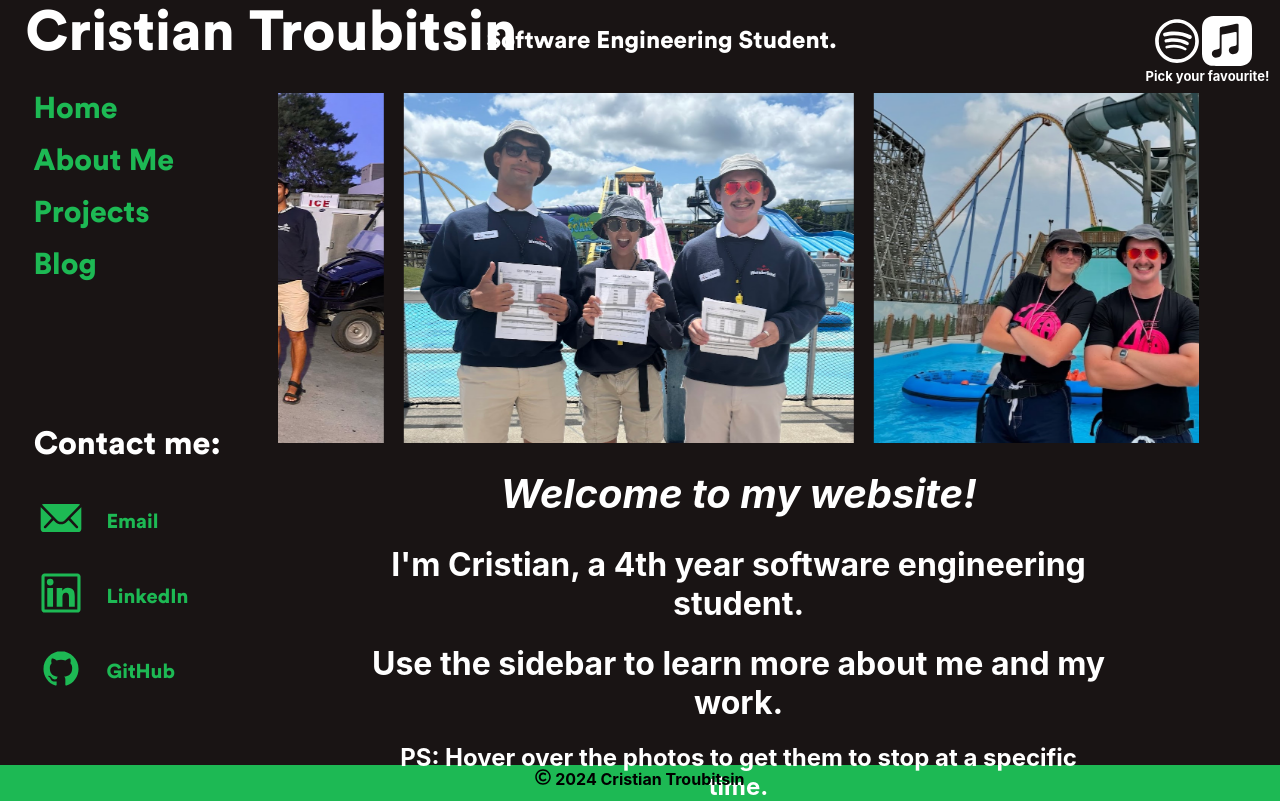
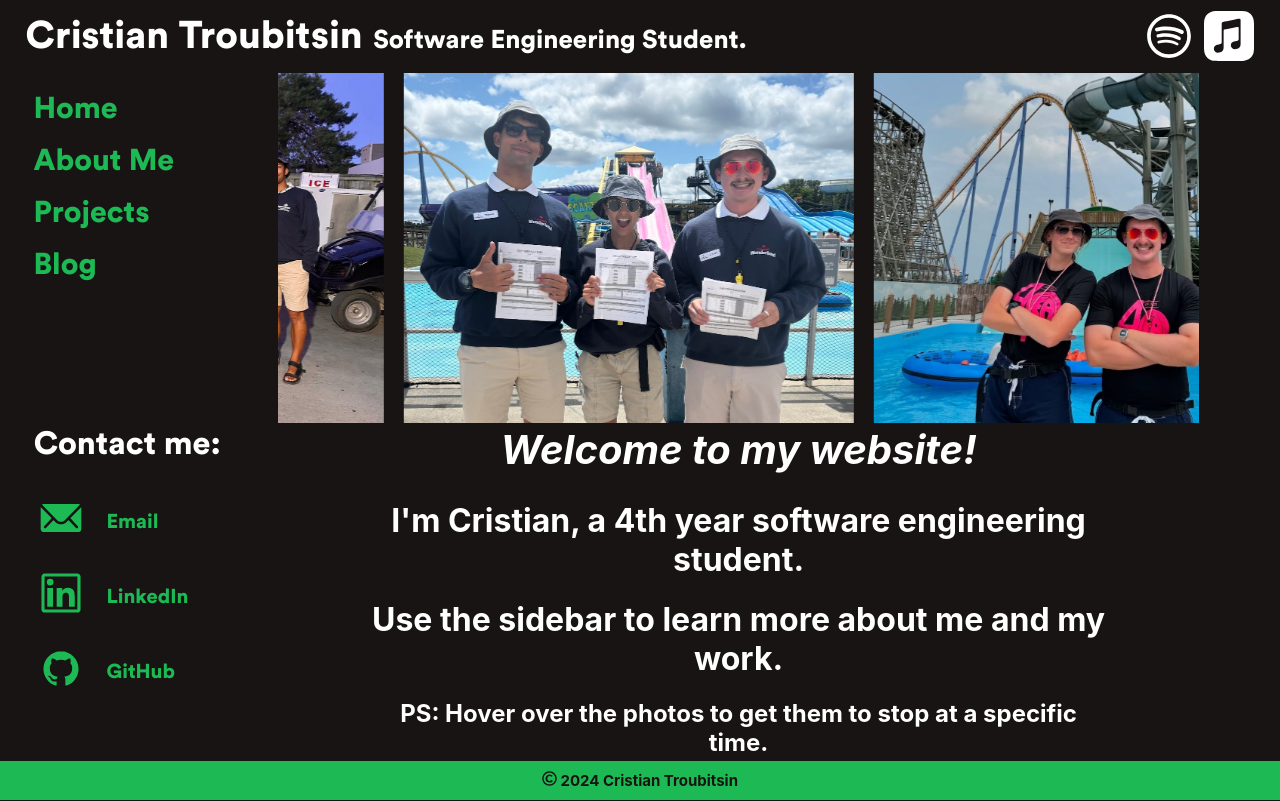
Before and after one commit to ctroubit/pw, a React (Create React App) app in the folder pw-ctroubit/: page / in a window 1280 px wide. Built offline with nearby package versions, Linux system fonts and the light colour scheme; a web font is replaced by a local one.

Commit message:
Fixed problems with home page

```diff
--- a/pw-ctroubit/src/App.css
+++ b/pw-ctroubit/src/App.css
@@ -9,9 +9,16 @@
 
 .copy {
   text-align: center;
-  margin-top: 0.5vh;
+  padding: 10px 0;
+  background-color: #1DB954;
+  color: #191414;
+  font-size: 15px;
+  position: fixed;
+  bottom: 0;
   font-weight: 700;
+  width: 100%;
 }
+
 
 .App {
   color: white;
@@ -47,7 +54,7 @@
   background-color: #FA233B;
   font-family: "myriad-pro", sans-serif;
   font-weight: 700;
-  font-style: normal;
+  font-size: 17px;
 
 }
 .copy-spotify-theme{
@@ -57,3 +64,24 @@
 .bruh.apple-theme{
   color: black;
 }
+
+.mobile-warning {
+  display: flex;
+  justify-content: center;
+  align-items: center;
+  position: fixed;
+  width: 97%;
+  color: #1DB954 ;
+  font-size: 20px;
+  font-weight: bold;
+  padding: 10px;
+  margin-top: 50vh;
+  text-align: center;
+}
+
+@media (min-width: 769px) {
+  .mobile-warning {
+    display: none;
+  }
+
+}
--- a/pw-ctroubit/src/App.js
+++ b/pw-ctroubit/src/App.js
@@ -12,20 +12,45 @@ import { BrowserRouter as Router, Routes, Route } from "react-router-dom";
 
 function App() {
   const [theme, setTheme] = useState("spotify");
+  const [isMobile, setIsMobile] = useState(false);
 
   const setAppleTheme = () => setTheme("apple");
   const setSpotifyTheme = () => setTheme("spotify");
 
   useEffect(() => {
+    // Detect mobile device
+    const checkIfMobile = () => {
+      setIsMobile(window.innerWidth <= 768); // Mobile if width <= 768px
+    };
+
+    // Initial check
+    checkIfMobile();
+
+    // Add event listener for resizing
+    window.addEventListener("resize", checkIfMobile);
+
+    // Cleanup listener on component unmount
+    return () => window.removeEventListener("resize", checkIfMobile);
+  }, []);
+
+  useEffect(() => {
     document.body.classList.remove("apple-theme", "spotify-theme");
     document.body.classList.add(`${theme}-theme`);
-    const favicon = document.getElementById('favicon');
-    if (theme === 'spotify') {
+    const favicon = document.getElementById("favicon");
+    if (theme === "spotify") {
       favicon.href = `${process.env.PUBLIC_URL}/spotify.png`;
-    } else if (theme === 'apple') {
+    } else if (theme === "apple") {
       favicon.href = `${process.env.PUBLIC_URL}/apple.png`;
     }
   }, [theme]);
+
+  if (isMobile) {
+    return (
+      <div className="mobile-warning">
+        Mobile view is still being worked on. Please view this website on a laptop or desktop.
+      </div>
+    );
+  }
 
   return (
     <Router>
@@ -34,7 +59,6 @@ function App() {
           setAppleTheme={setAppleTheme}
           setSpotifyTheme={setSpotifyTheme}
         />
-        <h1 className={`bruh ${theme}-theme`}>Pick your favourite!</h1>
         <Navbar className="navbar" theme={theme} />
         <div className="hello">
           <Routes>
--- a/pw-ctroubit/src/components/Header.css
+++ b/pw-ctroubit/src/components/Header.css
@@ -1,36 +1,51 @@
+.header {
+   display: flex;
+   align-items: center;
+   justify-content: space-between;
+   margin: 0;
+   padding: 0 2%;
+   width: 100%;
+   box-sizing: border-box;
+}
+
 .Header {
-    font-size: 7vh;
+   font-size: 3vw;
    color: white;
    font-family: 'custom', sans-serif;
-    font-weight: 100;
-    margin-top: 0vh;
-    margin-left: 2%;
- }
-
- @font-face {
-    font-family: "custom";
-    src: url('./circular-std-2.ttf') format('truetype');
+   font-weight: 700;
+   margin: 0;
+   white-space: nowrap;
 }
 
 .subheader {
-    font-size: 150%;
-    margin-left: 38%;
-    margin-top: -5vh;
+   font-size: 2vw;
    color: white;
    font-family: 'custom', sans-serif;
- }
-
- .main {
-    color: white;
-    margin-left: 3%;
-
+   font-weight: 400;
+   margin-right: 32%;
+   margin-top: 2%;
+   white-space: nowrap;
 }
 
 .musDiv {
-    margin-top: -7vh;
-    margin-left: 90vw;
+   display: flex;
+   gap: 10px;
+   margin: 0;
 }
 
+.spotify, .apmusic {
+   color: white;
+   cursor: pointer;
+   transition: 0.3s;
+}
+
+.spotify:hover {
+   color: #1DB954;
+}
+
+.apmusic:hover {
+   color: #ffcccb;
+}
 .spotify, .apmusic {
    color: white;
    transition: 0.3s;
@@ -59,6 +74,14 @@
     font-family: "myriad-pro", sans-serif;
     font-weight: 700;
     font-style: normal;
+
+}
+.apple-theme .Header{
+   font-size: 3.25vw;
+}
+.apple-theme .subheader{
+   font-size: 2vw;
+   margin-right: 33%;
 }
 
 .apple-theme .apmusic:hover {
@@ -76,10 +99,40 @@
 .apple-theme .spotify:hover {
    color: #1DB954;
 }
- .apple-theme .subheader{
-   margin-left: 35%;
+
+@media (max-width: 768px) {
+   .header {
+       flex-direction: column;
+       align-items: center;
    }
 
- .apple-theme .musDiv{
-   margin-top: -8vh;
+   .Header, .subheader {
+       font-size: 5vw;
+       text-align: center;
+       margin: 5px 0;
    }
+
+   .musDiv {
+       margin-top: 10px;
+   }
+}
+
+@media (max-width: 480px) {
+   .Header {
+       font-size: 6vw;
+   }
+
+   .subheader {
+       font-size: 4.5vw;
+   }
+
+   .musDiv {
+       gap: 5px;
+   }
+}
+
+
+@font-face {
+   font-family: "custom";
+   src: url('./circular-std-2.ttf') format('truetype');
+}
--- a/pw-ctroubit/src/components/Header.js
+++ b/pw-ctroubit/src/components/Header.js
@@ -3,13 +3,13 @@ import "./Header.css";
 import { AiOutlineSpotify } from "react-icons/ai";
 import { SiApplemusic } from "react-icons/si";
 
-export default function Header({ setAppleTheme, setSpotifyTheme }) {
+export default function Header({ setAppleTheme, setSpotifyTheme ,theme}) {
 
   return  (
         <div className="header">
           <header className="Header">Cristian Troubitsin</header>
           <h1 className="subheader">Software Engineering Student.</h1>
-          <div className="musDiv">
+          <div  className={`musDiv ${theme}-theme`}>
             <AiOutlineSpotify className='spotify'size={50} onClick={setSpotifyTheme} />
             <SiApplemusic className='apmusic'size={50} onClick={setAppleTheme} />
           </div>
--- a/pw-ctroubit/src/components/Home.css
+++ b/pw-ctroubit/src/components/Home.css
@@ -1,7 +1,7 @@
 .Home{
     background-color:#191414;
     width: 72vw;
-    height: 84vh;
+    height: 88vh;
     margin-left: 10%;
     margin-top: 0;
     text-align: center;
@@ -19,13 +19,13 @@
     text-align: center;
     align-items: center;
     margin-left: 20%;
-    margin-top: -37vh;
+    margin-top: -44vh;
 }
 
 .Home.apple-theme{
     background-color: white;
-    height: 85vh;
-    margin-top: -0.5vh;
+    height: 88vh;
+    margin-top: 0vh;
 }
 
 .text-div.apple-theme{
--- a/pw-ctroubit/src/index.css
+++ b/pw-ctroubit/src/index.css
@@ -14,9 +14,9 @@ code {
 }
 
 body.apple-theme {
-  background-color: #FA233B;
+  background-color: white;
 }
 
 body.spotify-theme {
-  background-color: #1DB954;
+  background-color: #191414;
 }
```
Lines whose indentation alone changed are shown as unchanged.
